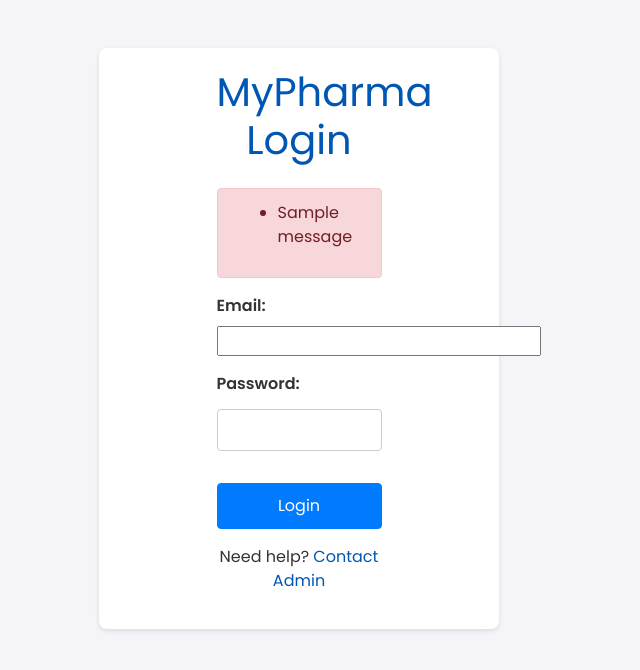
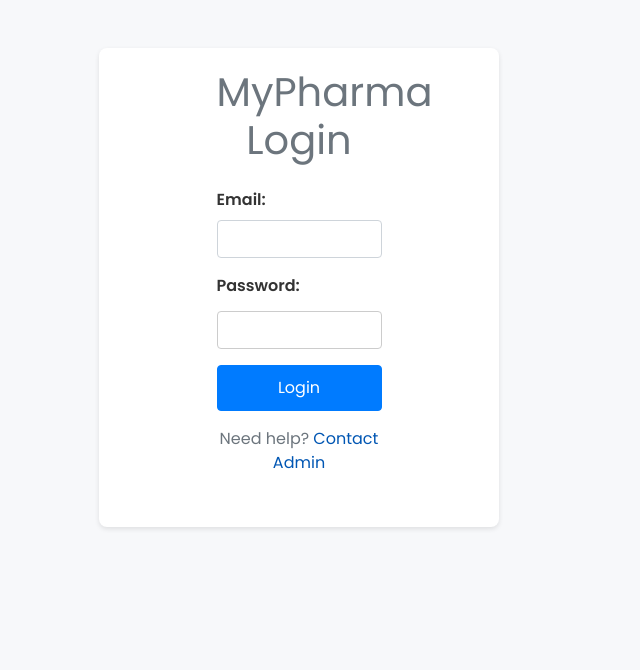
Before and after one commit to CougarBellinger/SFWE403-503-Project, a Django app: page /users/login/ in a window 1280 px wide. Shown: the top 670 px of the page, without its empty margins (341-981 px from the left). Run offline with Django 4.2, Linux system fonts and the light colour scheme; tables that the repository leaves empty hold one stand-in row (values such as "Sample post"); one stand-in notice (Sample message) is shown; parts of the project's set-up code (start-up, migrations or seed data) failed here and were passed over; some libraries are stand-ins or nearby versions.

Commit message:
fixed the issue with error messages

```diff
--- a/MyPharma/users/templates/users/login.html
+++ b/MyPharma/users/templates/users/login.html
@@ -8,6 +8,43 @@
     <!-- Add Bootstrap CSS link -->
     <link href="https://stackpath.bootstrapcdn.com/bootstrap/4.5.2/css/bootstrap.min.css" rel="stylesheet">
     <link rel="stylesheet" href="{% static 'login.css' %}">
+    <style>
+        body {
+    background-color: #f7f8fa;
+}
+
+h1 {
+    color: #0056b3;
+}
+
+.alert {
+    text-align: center;
+    background-color: #ffde03;
+}
+
+.btn-primary {
+    background-color: #007bff;
+    border-color: #007bff;
+}
+
+.form-control:focus {
+    border-color: #007bff;
+    box-shadow: none;
+}
+
+.text-center {
+    color: #6c757d;
+}
+
+p a {
+    color: #0056b3;
+    text-decoration: none;
+}
+
+p a:hover {
+    text-decoration: underline;
+}
+    </style>
 </head>
 <body>
     <div class="container mt-5">
@@ -15,32 +52,52 @@
             <div class="col-md-6">
                 <h1 class="text-center mb-4">MyPharma Login</h1>
 
-                <!-- Display any error messages -->
-                {% if messages %}
-                    <div class="alert alert-danger">
-                        <ul>
-                            {% for message in messages %}
-                                <li>{{ message }}</li>
-                            {% endfor %}
-                        </ul>
-                    </div>
-                {% endif %}
+
 
                 <!-- Login form -->
                 <form method="post">
                     {% csrf_token %}
-                    {{ form.as_p }}
-                    <button type="submit" class="btn btn-primary">Login</button>
+                    <div class="form-group">
+                        <label for="email">Email:</label>
+                        <input type="email" name="email" id="email" class="form-control" required>
+                    </div>
+                    <div class="form-group">
+                        <label for="password">Password:</label>
+                        <input type="password" name="password" id="password" class="form-control" required>
+                    </div>
+                    <button type="submit" class="btn btn-primary btn-block">Login</button>
                 </form>
 
                 <p class="text-center mt-3">Need help? <a href="{% url 'contact_view' %}">Contact Admin</a></p>
             </div>
         </div>
+         <!-- Display any error messages -->
+         {% if messages %}
+         <div class="mb-3">
+             {% for message in messages %}
+             <div class="alert aler-warning alert-{{ message.tags }} alert-dismissible fade show" role="alert">
+                 {{ message }}
+                 <button type="button" class="close" data-dismiss="alert" aria-label="Close">
+                     <span aria-hidden="true">&times;</span>
+                 </button>
+             </div>
+             {% endfor %}
+         </div>
+         {% endif %}
     </div>
 
-    <!-- Add Bootstrap JS and Popper.js scripts -->
-    <script src="https://code.jquery.com/jquery-3.5.1.slim.min.js"></script>
-    <script src="https://cdn.jsdelivr.net/npm/@popperjs/core@2.9.2/dist/umd/popper.min.js"></script>
-    <script src="https://stackpath.bootstrapcdn.com/bootstrap/4.5.2/js/bootstrap.min.js"></script>
+    <!-- Add Bootstrap JS and jQuery scripts -->
+    <script src="https://code.jquery.com/jquery-3.5.1.min.js"></script>
+    <script src="https://cdn.jsdelivr.net/npm/bootstrap@4.5.2/dist/js/bootstrap.bundle.min.js"></script>
 </body>
+<script>
+    // Automatically close alert after 2 seconds
+    setTimeout(function() {
+        let alerts = document.querySelectorAll('.alert');
+        alerts.forEach(alert => {
+            let bsAlert = new bootstrap.Alert(alert);
+            bsAlert.close();
+        });
+    }, 2000);
+</script>
 </html>
```
Also changed, not shown: MyPharma/pharmacy_manager/templates/add_medication.html (+14 -7 lines), MyPharma/pharmacy_manager/templates/manager_home.html (+1 -14 lines), MyPharma/pharmacy_manager/templates/sell_medication.html (+12 -7 lines), MyPharma/templates/base.html (+10 -1 lines), MyPharma/users/templates/users/first_login.html (+10 -5 lines), MyPharma/users/templates/users/manager_home.html (+12 -5 lines), MyPharma/users/templates/users/recover.html (+11 -4 lines).
